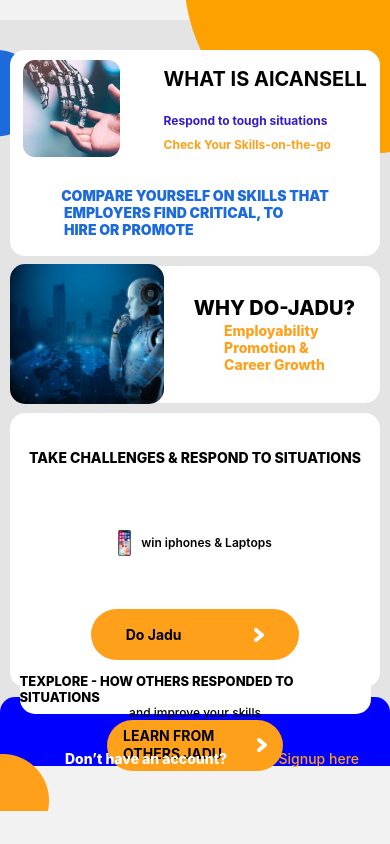
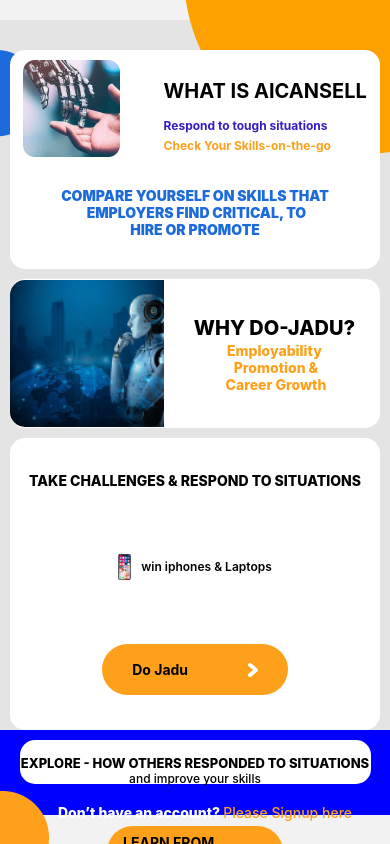
Before and after one commit to ShivangMishra/aijadu, a React Native app: screen /IcanSell in a window 390 px wide. Built offline with nearby package versions, Linux system fonts and the light colour scheme.

Commit message:
aicansell screnn response

```diff
--- a/screen/IcanSell.jsx
+++ b/screen/IcanSell.jsx
@@ -84,7 +84,7 @@
 
               <View style={styles.container1UpperText}>
                 <Text
-                  style={{ fontWeight: "700", fontSize: 20, lineHeight: 27 }}
+                  style={{ fontWeight: "700", fontSize: 20, marginTop:15 }}
                 >
                   WHAT IS AICANSELL
                 </Text>
@@ -92,9 +92,8 @@
                   style={{
                     fontWeight: "700",
                     fontSize: 12,
-                    lineHeight: 15,
                     color: "#371BC6",
-                    marginTop: 20,
+                    marginTop: 15,
                   }}
                 >
                   Respond to tough situations
@@ -105,30 +104,43 @@
                     fontSize: 12,
                     lineHeight: 14,
                     color: "#FEA01A",
-                    marginTop: 10,
+                    marginTop: 6,
                   }}
                 >
                   Check Your Skills-on-the-go
                 </Text>
               </View>
             </View>
-            <Text
-              style={{
+            <Text style={{
                 alignSelf: "center",
-                margin: 30,
+                marginTop: 30,
                 fontWeight: "900",
                 fontSize: 14,
                 lineHeight: 17,
                 color: "#1C6ADC",
-              }}
-            >
-              COMPARE YOURSELF ON SKILLS THAT{`\n`} EMPLOYERS FIND CRITICAL, TO
-              {`\n`} HIRE OR PROMOTE
+              }}>
+            COMPARE YOURSELF ON SKILLS THAT
             </Text>
+            <Text style={{
+                alignSelf: "center",
+                fontWeight: "900",
+                fontSize: 14,
+                lineHeight: 17,
+                color: "#1C6ADC",
+              }}> EMPLOYERS FIND CRITICAL, TO</Text>
+            <Text style={{
+                alignSelf: "center",
+                fontWeight: "900",
+                fontSize: 14,
+                lineHeight: 17,
+                marginBottom:20,
+                color: "#1C6ADC",
+              }}>HIRE OR PROMOTE</Text>
+
           </View>
           <View style={styles.container2}>
             <Image
-              style={{ height: 140, borderRadius: 15 }}
+              style={{ height: "100%", borderBottomLeftRadius:15, borderTopLeftRadius:15 }}
               source={require("../assets/AIJadu/Interview/robo.png")}
             />
             <View style={styles.container2Text}>
@@ -136,18 +148,12 @@
                 WHY DO-JADU?
               </Text>
               <Text
-                style={{
-                  fontWeight: "800",
-                  fontSize: 14,
-                  lineHeight: 17,
-                  color: "#FEA01A",
-                  alignSelf: "center",
-                }}
+                style={styles.doJaduTextStyle}
               >
-                Employability{`\n`}
-                Promotion &{`\n`}
-                Career Growth
+                Employability
               </Text>
+              <Text style={styles.doJaduTextStyle}> Promotion &</Text>
+              <Text style={styles.doJaduTextStyle}> Career Growth</Text>
             </View>
           </View>
           <View style={styles.container3}>
@@ -155,9 +161,8 @@
               style={{
                 fontWeight: "800",
                 fontSize: 14,
-                lineHeight: 16,
                 alignSelf: "center",
-                margin: 10,
+                marginTop: 10,
               }}
             >
               TAKE CHALLENGES & RESPOND TO SITUATIONS
@@ -167,8 +172,7 @@
               style={{
                 flexDirection: "row",
                 alignSelf: "center",
-                justifyContent: "space-evenly",
-                justifyContent: "space-between",
+                marginVertical:15
               }}
             >
               <Image
@@ -190,16 +194,17 @@
             <TouchableOpacity
               style={{
                 flexDirection: "row",
-                width: 208,
+                width: "50%",
                 height: 51,
                 backgroundColor: "#FEA01A",
                 borderRadius: 27,
                 justifyContent: "space-around",
                 alignItems: "center",
+                marginBottom:10
               }}
             >
               <Text style={{ fontWeight: "700", fontSize: 14, lineHeight: 18 }}>
-                Do Jadu{" "}
+                Do Jadu
               </Text>
               <Image
                 source={require("../assets/AIJadu/Interview/leftWhiteArrow.png")}
@@ -208,23 +213,8 @@
           </View>
           {/* <View style={styles.cutOffBottomLeft} />
           <View style={styles.cutOffBottomRight} /> */}
- {/* <View
-      style={{
-        position: "absolute",
-        top: 0,
-        right: 0,
-        width: 0,
-        height: 0,
-        borderLeftWidth: 25,
-        borderRightWidth: 25,
-        borderBottomWidth: 35,
-        borderLeftColor: "transparent",
-        borderRightColor: "transparent",
-        borderBottomColor: "white",
-        zIndex: 1, // To overlay the container background
-      }}
-    /> */}
-          <View style={[styles.container4 ]}>
+
+          <View style={styles.container4 }>
 
             <View
               style={{
@@ -234,7 +224,7 @@
                 borderRadius: 15,
                 alignSelf: "center",
                 justifyContent: "space-evenly",
-                marginTop: 20,
+                marginTop: 30,
               }}
             >
               <Text
@@ -242,43 +232,35 @@
                   fontWeight: "800",
                   fontSize: 13,
                   alignSelf: "center",
+                  paddingTop:15
                 }}
               >
-                TEXPLORE - HOW OTHERS RESPONDED TO SITUATIONS
+                EXPLORE - HOW OTHERS RESPONDED TO SITUATIONS
               </Text>
               <Text
                 style={{
                   fontWeight: "500",
                   fontSize: 12,
-
                   alignSelf: "center",
-
+                  marginTop: 0,
                 }}
               >
                 and improve your skills
               </Text>
-
-              <View
-                style={{
-                  flexDirection: "row",
-                  alignSelf: "center",
-                  justifyContent: "space-evenly",
-                  justifyContent: "space-between",
-                }}
-              >
-
-              </View>
 
               <TouchableOpacity
                 style={{
                   flexDirection: "row",
                   width: '50%',
                   height: 51,
+                  marginTop: "11.5%" ,
                   backgroundColor: "#FEA01A",
                   borderRadius: 27,
                   justifyContent: "space-around",
                   alignItems: "center",
                   alignSelf: "center",
+                  marginBottom:10
+
                 }}
               >
                 <Text
@@ -337,9 +319,6 @@
     flex: 2,
     flexDirection: "row",
     justifyContent: "space-around",
-    // alignItems:"center",
-    // backgroundColor:"red",
-    // justifyContent:"center"
   },
 
   bottomDownPicker: {
@@ -360,14 +339,23 @@
     alignSelf: "center",
     // height:165,
   },
+  doJaduTextStyle:{
+    fontWeight: "800",
+    fontSize: 14,
+    lineHeight: 17,
+    color: "#FEA01A",
+    alignSelf: "center",
+  },
   container2: {
     flex: 2,
     backgroundColor: "#fff",
     flexDirection: "row",
     alignSelf: "center",
     width: '95%',
+    height:'100%',
     borderRadius: 15,
     marginTop: 10,
+    paddingVertical:1,
     // justifyContent:"center",
     alignItems: "center",
   },
@@ -380,25 +368,18 @@
     marginTop: 10,
     borderRadius: 15,
     width: "95%",
-    height: 165,
+
   },
   container4: {
-    // flex: 1,
-    // backgroundColor: "blue",
-    // width: "100%",
-    // height: 260,
-    // marginTop: 10,
-    // alignSelf: "center",
-    // justifyContent: "center",
     flex: 1,
   backgroundColor: "blue",
   width: "100%",
-  height: 260,
-  marginTop: 10,
+  paddingTop:12,
+
   alignSelf: "center",
   justifyContent: "center",
-  borderTopLeftRadius: 15,  // Adjust the value as needed
-  borderTopRightRadius: 15, //
+
+
   },
   container1UpperTextContainer: {
     flexDirection: "row",
@@ -414,16 +395,11 @@
     margin: 30,
   },
   signUpContainer: {
-    // flexDirection: "row",
     alignItems: "center",
-    // alignSelf:"flex-start",
     justifyContent: "space-around",
     justifyContent: "center",
     marginTop: 20,
-    // position:"absolute"
-    width: 300,
-    height: 50,
-    // backgroundColor: "red",
+    width: "100%",
     alignSelf: "center",
   },
   leftSideStyle:{
```
